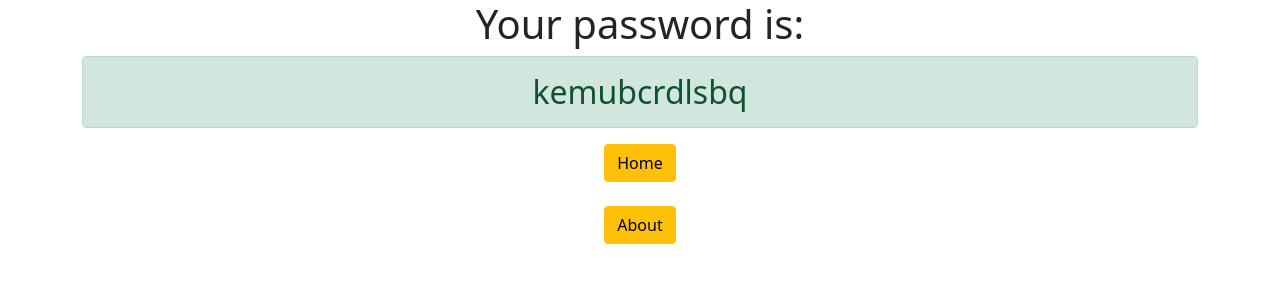
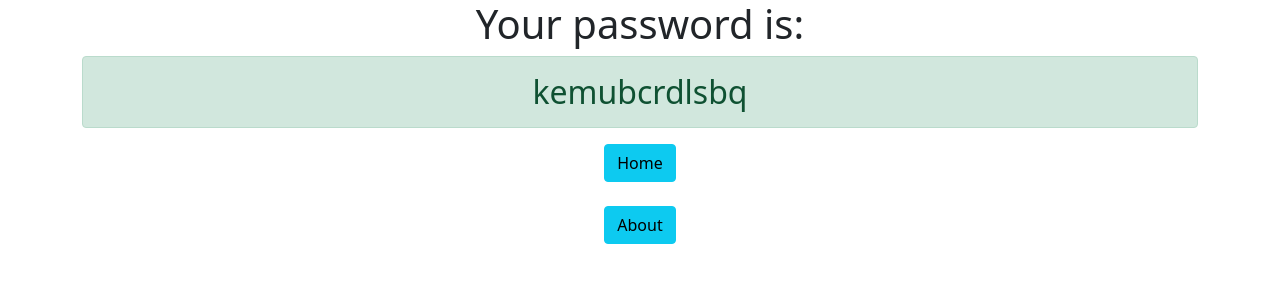
Before and after one commit to Zarin-Ananna/django-password-generator, a Django app: page /password in a window 1280 px wide. Shown: the top 300 px of the page. Run offline with Django 3.2, Linux system fonts and the light colour scheme.

Commit message:
Our Second Commit

```diff
--- a/generator/templates/generator/home.html
+++ b/generator/templates/generator/home.html
@@ -33,6 +33,6 @@
     </form>
 
     <br>
-    <a href="{% url 'about' %}" class="btn btn-warning">About</a>
+    <a href="{% url 'about' %}" class="btn btn-info">About</a>
 
 </div>
--- a/generator/templates/generator/password.html
+++ b/generator/templates/generator/password.html
@@ -4,8 +4,8 @@
     <h1>Your password is: </h1>
     <h2 class="alert alert-success">{{ password }}</h2>
 
-    <a href="{% url 'home' %}" class="btn btn-warning">Home</a>
+    <a href="{% url 'home' %}" class="btn btn-info">Home</a>
     <br>
     <br>
-    <a href="{% url 'about' %}" class="btn btn-warning">About</a>
+    <a href="{% url 'about' %}" class="btn btn-info">About</a>
 </div>
--- a/password_generator/settings.py
+++ b/password_generator/settings.py
@@ -20,7 +20,7 @@ BASE_DIR = Path(__file__).resolve().parent.parent
 # See https://docs.djangoproject.com/en/3.1/howto/deployment/checklist/
 
 # SECURITY WARNING: keep the secret key used in production secret!
-SECRET_KEY = 'ftc#8nns2@&m3a5jc!k$lg5($g&y0*s74pz9)b5t^&64v$y7j6'
+SECRET_KEY = 'ftc#8nns2@&dbyybv77m8fjghrliybnubmy64v$y7j6'
 
 # SECURITY WARNING: don't run with debug turned on in production!
 DEBUG = True
```
